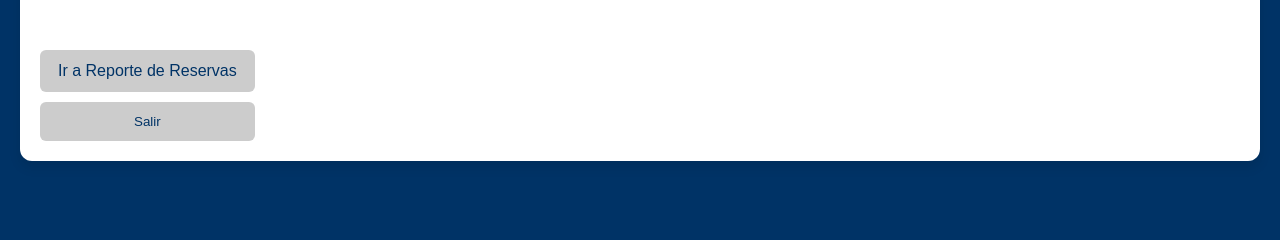
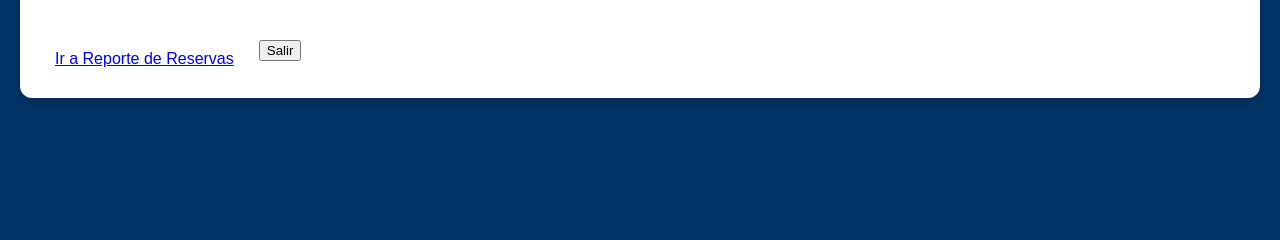
Before and after one commit to BenjaminGG2002/Arquitectura, a PHP site: page /gestion_reservas.php in a window 1280 px wide. Shown: the part 246-486 px from the top of the page. Run offline with PHP 8.4, Linux system fonts and the light colour scheme; a user stored in the database is signed in; data comes from the database, SQL or seed files in the repository; data that the repository does not hold is empty.

Commit message:
Update gestion.css
commit vicente

```diff
--- a/ReservasCAF/gestion.css
+++ b/ReservasCAF/gestion.css
@@ -2,16 +2,17 @@
 body {
     margin: 0;
     font-family: 'Arial', sans-serif;
-    background-color: #003366; /* Fondo azul oscuro */
-    color: #FFFFFF; /* Texto en blanco */
+    background-color: #003366;
+    color: #FFFFFF;
     height: 100vh;
     display: flex;
     justify-content: center;
     align-items: flex-start;
-    padding-top: 80px; /* Compensa el header fijo */
+    padding-top: 80px;
     box-sizing: border-box;
 }
 
+/* Estilo de la caja contenedora principal - Vicente */
 .container {
     display: flex;
     flex-direction: column;
@@ -21,129 +22,102 @@
     max-width: 1200px;
     width: 100%;
     padding: 20px;
-    background-color: #FFFFFF; /* Fondo de la caja en blanco */
+    background-color: #FFFFFF;
     border-radius: 12px;
-    box-shadow: 0 6px 12px rgba(0, 0, 0, 0.1); /* Sombra */
-    color: #003366; /* Texto azul oscuro */
+    box-shadow: 0 6px 12px rgba(0, 0, 0, 0.1);
+    color: #003366;
 }
 
-/* Encabezados */
+/* Estilo para los encabezados principales - Vicente */
 h2 {
-    color: #FFCC00; /* Títulos en amarillo brillante */
+    color: #FFCC00; /* Títulos en amarillo brillante - Vicente */
     margin-bottom: 20px;
     font-size: 1.8em;
     text-align: center;
 }
 
-h3 {
-    color: #003366;
-    margin-bottom: 20px;
-    font-size: 1.5em;
-}
-
-/* Estilo de las tablas */
+/* Bordes de celdas y alineación en tablas */
 table {
     width: 100%;
     border-collapse: collapse;
     margin-bottom: 20px;
-    background-color: #FFFFFF; /* Fondo de la tabla en blanco */
+    background-color: #FFFFFF;
 }
 
+/* Estilo para las celdas de las tablas - Vicente */
 th, td {
     text-align: left;
     padding: 15px;
-    border-bottom: 1px solid #ddd;
-    color: #003366; /* Texto en azul oscuro */
+    border-bottom: 1px solid #ddd; /* Líneas divisorias en la tabla - Vicente */
 }
 
+/* Estilo para las celdas de encabezado - Vicente */
 th {
-    background-color: #FFCC00; /* Fondo de encabezado en amarillo brillante */
-    color: #003366; /* Texto de encabezado en azul oscuro */
+    background-color: #FFCC00;
     text-transform: uppercase;
     font-size: 1em;
 }
 
+/* Estilo para las filas al pasar el cursor - Vicente */
 tr:hover {
-    background-color: #f2f2f2; /* Fondo de fila al pasar sobre ella */
+    background-color: #f2f2f2; /* Fondo al pasar el cursor - Vicente */
 }
 
-/* Botones */
-button, .button {
-    background-color: #CCCCCC; /* Fondo neutro */
-    color: #003366; /* Texto del botón en azul oscuro */
-    padding: 12px 18px;
-    border: none;
-    border-radius: 6px;
-    cursor: pointer;
-    transition: background-color 0.3s ease;
-    margin-top: 10px;
+/* Contenedor de botones - Vicente */
+.button-container {
+    display: flex;
+    justify-content: space-between;
+    gap: 10px;
+}
+
+/* Estilo general para botones - Vicente */
+.button {
+    flex: 1;
+    padding: 10px 15px;
     text-align: center;
-    text-decoration: none;
 }
 
 button:hover, .button:hover {
-    background-color: #b3b3b3; /* Botón más oscuro al pasar */
+    background-color: #001f4d;
 }
 
-.button {
-    display: inline-block;
-}
-
-/* Estilo de los formularios */
+/* Estilo para los formularios  - Vicente */
 form {
     display: flex;
     flex-direction: column;
     gap: 15px;
 }
 
+/* Estilo para los campos de texto, fecha y select - Vicente */
 input[type="text"], input[type="date"], select {
     width: 100%;
     padding: 10px;
     border: 2px solid #003366;
     border-radius: 6px;
-    background-color: #f9f9f9;
-    color: #003366;
-    transition: border-color 0.3s ease;
 }
 
+/* Estilo al enfocar los campos de texto, fecha y select - Vicente */
 input[type="text"]:focus, input[type="date"]:focus, select:focus {
     border-color: #FFCC00;
-    box-shadow: 0 0 8px rgba(255, 204, 0, 0.4); /* Sombra amarilla */
+}
+
 }
 
 /* Información del usuario */
 .user-info {
-    background-color: #FFFFFF; /* Fondo en blanco */
     padding: 20px;
     border-radius: 10px;
     box-shadow: 0 6px 12px rgba(0, 0, 0, 0.1);
-    color: #003366; /* Texto azul oscuro */
-    border: 2px solid #003366; /* Borde azul oscuro */
+    border: 2px solid #003366;
 }
 
 .user-info strong {
-    color: #FFCC00; /* Color amarillo para el texto destacado */
+    color: #FFCC00; /* Color amarillo para destacar texto - Vicente */
 }
 
-.user-info p {
-    margin: 12px 0;
-}
-
-/* Estilos específicos para dispositivos móviles */
+/* Adaptación a dispositivos móviles */
 @media (max-width: 768px) {
     .container {
         padding: 15px;
     }
-
-    h2 {
-        font-size: 1.5em;
-    }
-
-    table {
-        font-size: 0.9em;
-    }
-
-    button {
-        padding: 10px 16px;
-    }
 }
```
